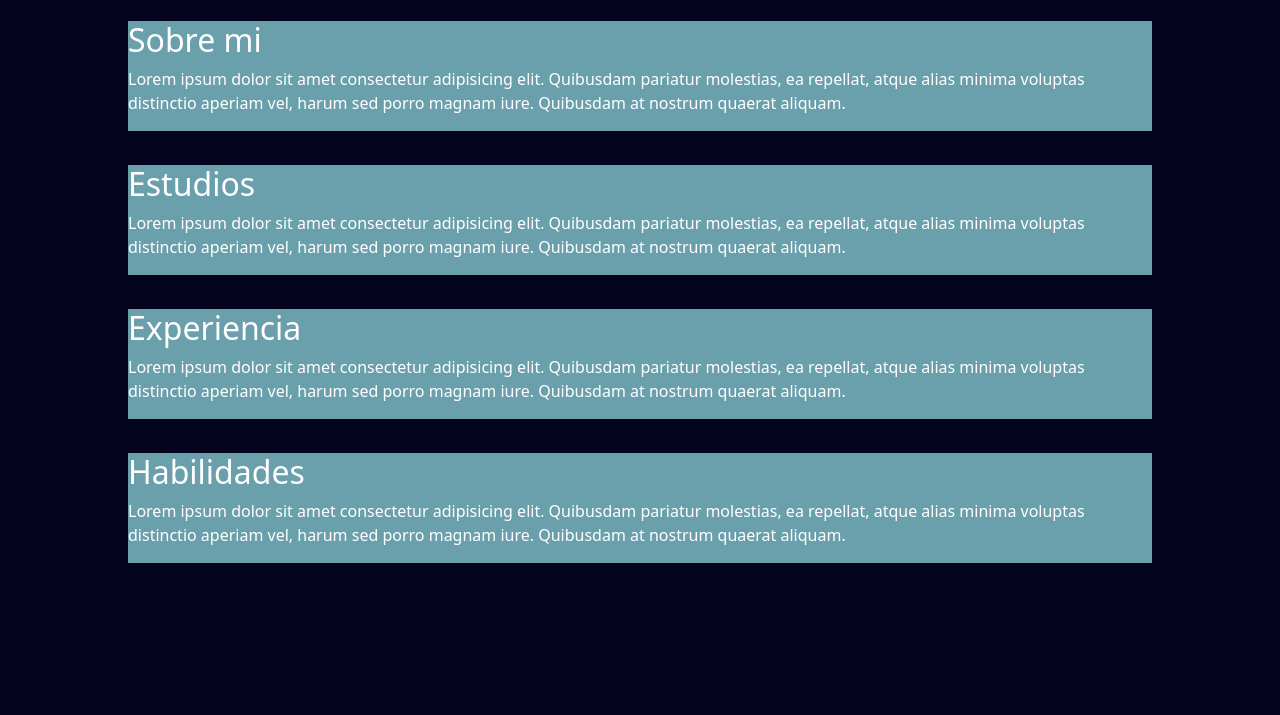
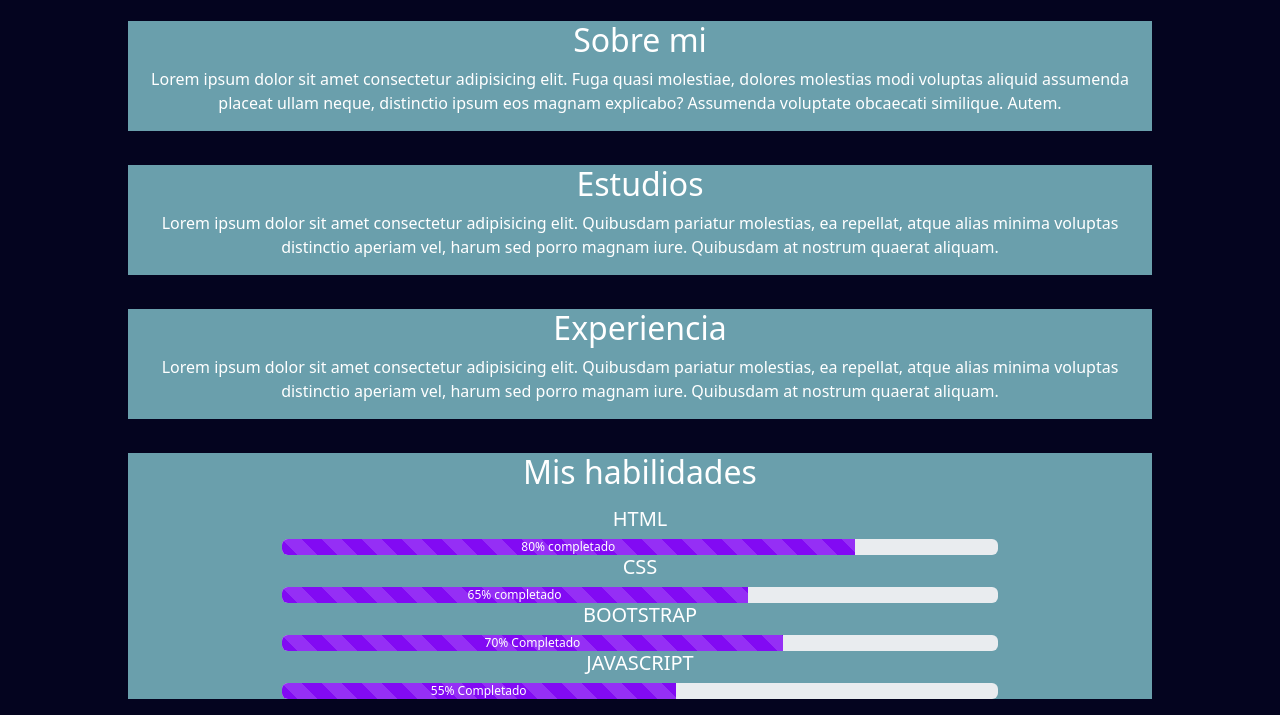
Before and after one commit to Danonino2712/Maqueta100, a plain HTML site: page index.html in a window 1280 px wide. Shown: the part 779-1494 px from the top of the page. Before the commit the page ends 1342 px from the top, so only its background shows below. Drawn offline with nearby package versions, Linux system fonts and the light colour scheme.

Commit message:
INTENTANDO BARRAS DE PROGRESO TT

```diff
--- a/assets/css/style.css
+++ b/assets/css/style.css
@@ -76,9 +76,17 @@
     margin-left: 7.50rem
 }
 
+/* Nombre */
+.name {
+    color: #FFFFFF;
+    position: absolute;
+    margin-left: 23rem;
+}
+
 /* Sección sobre mi */
 .aboutMe {
     background-color: rgb(106, 159, 172);
+    text-align: center;
     color: #ffffff ;
     position: absolute;
     margin-top: 9rem;
@@ -89,6 +97,7 @@
 /* Sección Estudios */
 .studies {
     background-color: rgb(106, 159, 172);
+    text-align: center;
     color: #ffffff ;
     position: absolute;
     margin-top: 18rem;
@@ -99,6 +108,7 @@
 /* Sección experiencia */
 .experience {
     background-color: rgb(106, 159, 172);
+    text-align: center;
     color: #ffffff ;
     position: absolute;
     margin-top: 27rem;
@@ -107,11 +117,55 @@
 }
 
 /* Sección habilidades */
-.skills {
+.skill {
     background-color: rgb(106, 159, 172);
+    text-align: center;
     color: #ffffff ;
-    position: absolute;
     margin-top: 36rem;
     margin-left: 8em;
     margin-right: 8em;
 }
+
+/* Barra de progreso */
+/*
+.progress .progress-bar {
+    animation-name: animateBar;
+    animation-iteration-count: 1;
+    animation-timing-function: ease-in;
+    animation-duration: .4s;
+}
+@keyframes animateBar {
+    0% {transform: translateX(-100%);}
+    100% {transform: translateX(0);}
+} */
+
+
+#container{
+    width:70%;
+    display:block;
+    margin:1rem auto;
+          }
+
+    /* .progress {
+    overflow: hidden;
+    height: 50%;
+    background-color: rgb(219, 195, 255);
+    border-radius: 4px;
+    -webkit-box-shadow: inset 0 1px 2px rgba(0,0,0,.1);
+    box-shadow: inset 0 1px 2px rgba(0,0,0,.1);
+     margin-bottom: 20px;
+      } */
+
+      .progress-bar {
+        width: 0;
+        height: 100%;
+        color: #fff;
+        text-align: center;
+        background-color: #820af3;
+
+      }
+      .progress-striped .progress-bar {
+            background-image: -webkit-linear-gradient(45deg,rgba(255,255,255,.15) 25%,transparent 25%,transparent 50%,rgba(255,255,255,.15) 50%,rgba(255,255,255,.15) 75%,transparent 75%,transparent);
+            background-image: linear-gradient(45deg,rgba(255,255,255,.15) 25%,transparent 25%,transparent 50%,rgba(255,255,255,.15) 50%,rgba(255,255,255,.15) 75%,transparent 75%,transparent);
+            background-size: 40px 40px;
+      }
--- a/index.html
+++ b/index.html
@@ -87,11 +87,12 @@
 
         <!-- foto de perfil -->
             <img src="assets/img/fotoPerfilPrueba.png" alt="temporal" class="rounded-circle w-25 img-fluid" title="temporal">
+            <h1 class="name">Agustina Daniela Luján</h1>
 
             <!-- Sección sobre mi -->
             <section class="aboutMe">
                 <h2>Sobre mi</h2>
-                <p>Lorem ipsum dolor sit amet consectetur adipisicing elit. Quibusdam pariatur molestias, ea repellat, atque alias minima voluptas distinctio aperiam vel, harum sed porro magnam iure. Quibusdam at nostrum quaerat aliquam.</p>
+                <p>Lorem ipsum dolor sit amet consectetur adipisicing elit. Fuga quasi molestiae, dolores molestias modi voluptas aliquid assumenda placeat ullam neque, distinctio ipsum eos magnam explicabo? Assumenda voluptate obcaecati similique. Autem.</p>
             </section>
 
             <!-- Sección de Estudios -->
@@ -107,10 +108,60 @@
             </section>
 
             <!-- Sección habilidades-->
-            <section class="skills">
-                <h2>Habilidades</h2>
-                <p>Lorem ipsum dolor sit amet consectetur adipisicing elit. Quibusdam pariatur molestias, ea repellat, atque alias minima voluptas distinctio aperiam vel, harum sed porro magnam iure. Quibusdam at nostrum quaerat aliquam.</p>
-            </section>
+            <section class="skill">
+               <h2>Mis habilidades</h2>
+
+              <!--  <div class="progress">
+                <div class="progress-bar progress-bar-success" style="width: 25%;"></div>
+              </div>
+              <br>
+              <div class="progress">
+                <div class="progress-bar progress-bar-info" style="width: 50%;"></div>
+              </div>
+              <br>
+              <div class="progress">
+                <div class="progress-bar progress-bar-warning" style="width: 80%;"></div>
+              </div>
+              <br>
+              <div class="progress">
+                <div class="progress-bar progress-bar-danger" style="width: 100%;"></div>
+              </div>
+              <br>
+            </div> -->
+
+            <div ID="container" >
+              <div>
+                <h5>HTML</h5>
+              <div class="progress progress-striped">
+                <div class="progress-bar progress-bar-danger" role="progressbar" aria-valuenow="80" aria-valuemin="0" aria-valuemax="100" style="width: 80%">
+                  <span>80% completado</span>
+                </div>
+              </div>
+              </div>
+              <div>
+                <h5>CSS</h5>
+              <div class="progress progress-striped">
+                <div class="progress-bar progress-bar-danger" role="progressbar" aria-valuenow="65" aria-valuemin="0" aria-valuemax="100" style="width: 65%">
+                  <span>65% completado</span>
+                </div>
+              </div>
+              </div>
+              <div>
+                <h5>BOOTSTRAP</h5>
+              <div class="progress progress-striped">
+                <div class="progress-bar progress-bar-danger" role="progressbar" aria-valuenow="70" aria-valuemin="0" aria-valuemax="100" style="width: 70%">
+                  <span>70% Completado</span>
+                </div>
+              </div>
+              </div>
+              <h5>JAVASCRIPT</h5>
+              <div class="progress progress-striped">
+                <div class="progress-bar progress-bar-danger" role="progressbar" aria-valuenow="55" aria-valuemin="0" aria-valuemax="100" style="width: 55%">
+                  <span>55% Completado</span>
+                </div>
+              </div>
+              </div>
+              </section>
 
 
 
```
